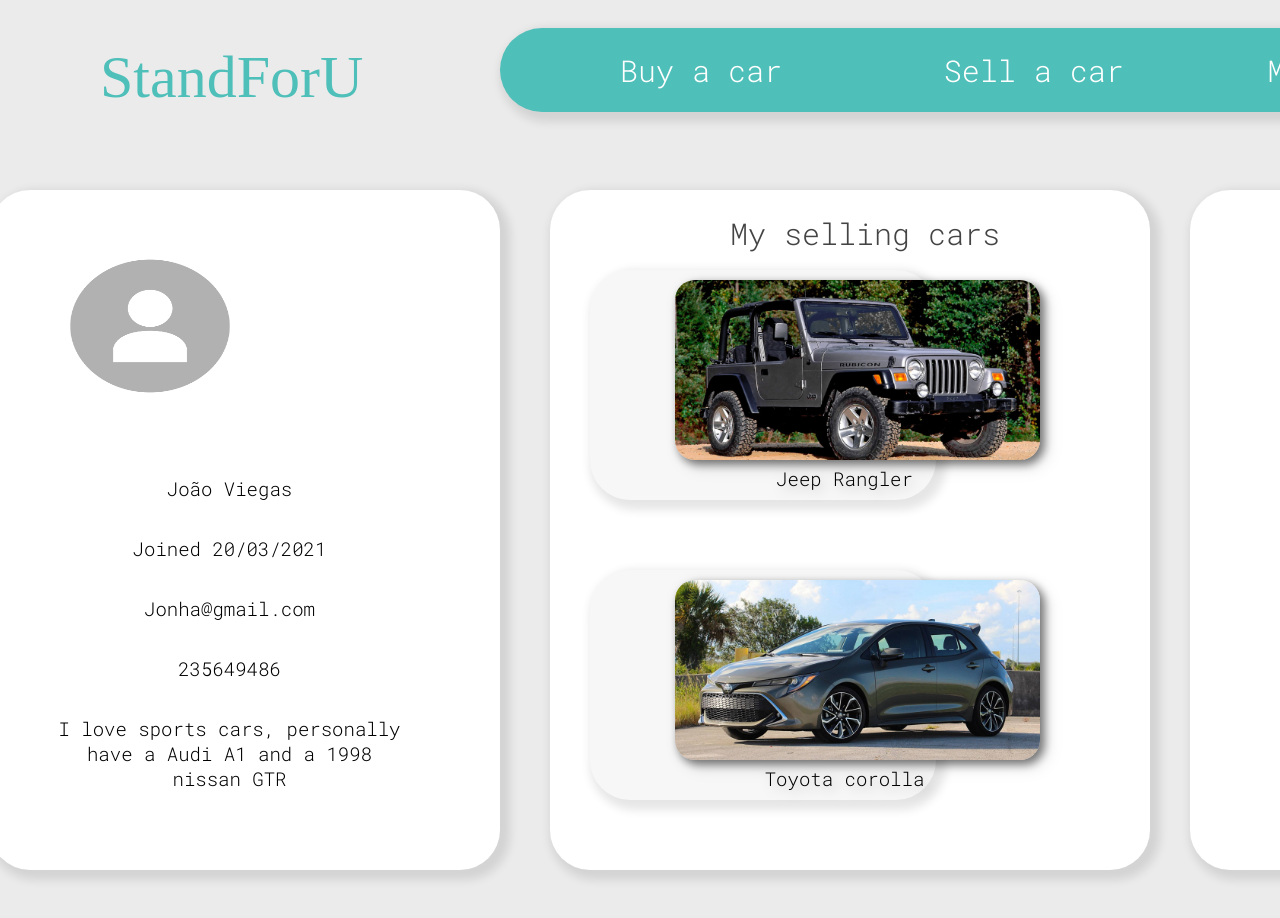
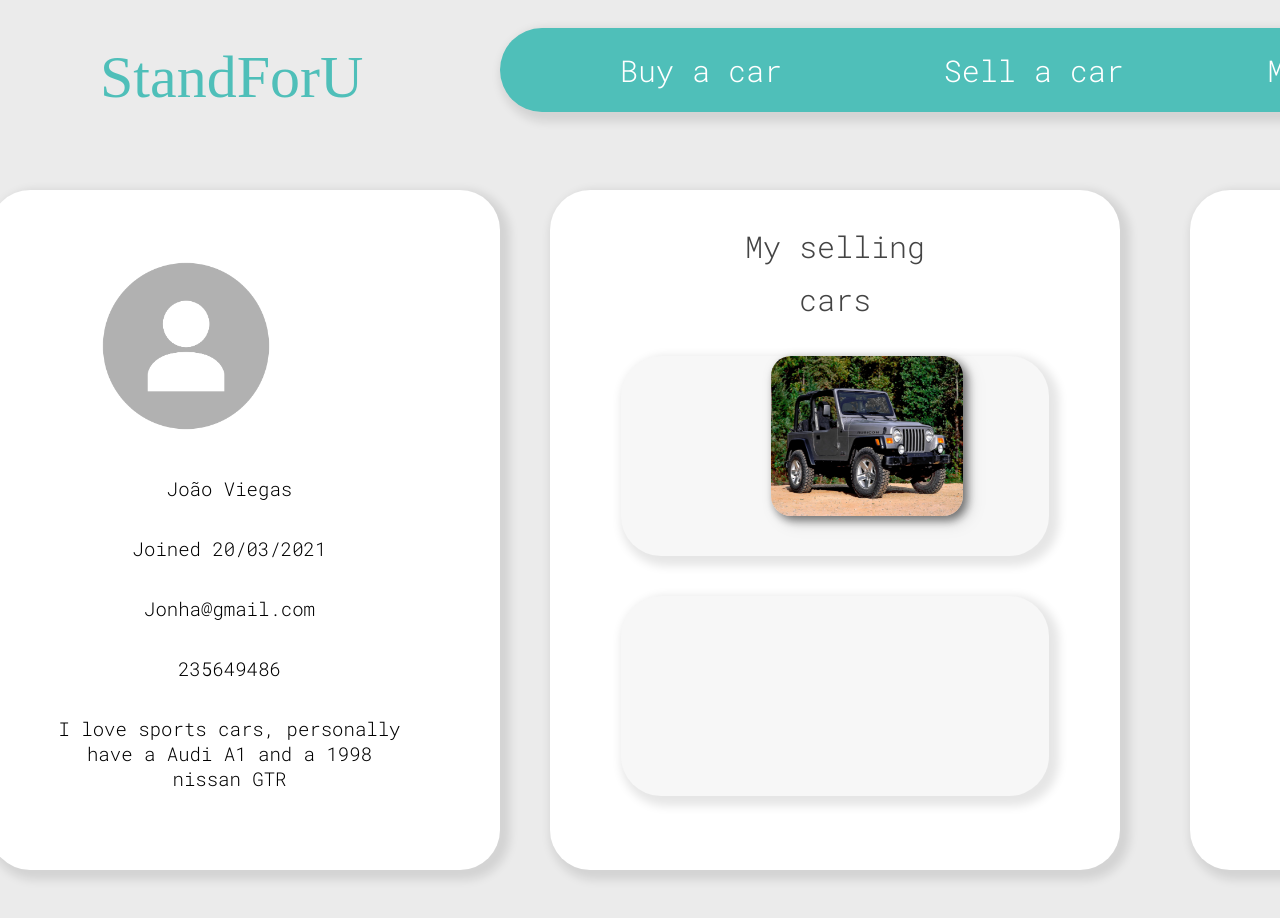
Before and after one commit to JoaoantonioViegas/StandForU, a React (Create React App) app in the folder standforu/: page /Profile in a window 1280 px wide. Shown: the top 918 px of the page. Built offline with nearby package versions, Linux system fonts and the light colour scheme; a web font is replaced by a local one.

Commit message:
profileupd

```diff
--- a/standforu/src/components/layout/CarDiv.css
+++ b/standforu/src/components/layout/CarDiv.css
@@ -16,7 +16,7 @@
   min-height: 300px;
   padding-top: 10px;
   padding-left: 5px;
-  padding-right: 5px;
+  padding-right: 5zpx;
   width: 275px;
 }
 
--- a/standforu/src/components/pages/Makeareview.js
+++ b/standforu/src/components/pages/Makeareview.js
@@ -7,6 +7,7 @@ function Makeareview() {
         <Navbar link="makeareview"/>
         <h1>Makeareview</h1>
     </div>
+
   )
 }
 
--- a/standforu/src/components/pages/Profile.css
+++ b/standforu/src/components/pages/Profile.css
@@ -19,7 +19,7 @@
 
 .mycars{
     position: absolute;
-    width: 600px;
+    width: 570px;
     height: 680px;
     left: 550px;
     top: 190px;
@@ -128,12 +128,10 @@ color: #000000;
 }
 
 .myselcars{
-    position: absolute;
-width: 380px;
-height: 86px;
-left: 180px;
-top: -20px;
-
+align-items: center;
+padding-top: 10px;
+padding-left: 150px;
+padding-right: 150px;
 font-family: 'Roboto Mono';
 font-style: normal;
 font-weight: 300;
@@ -147,33 +145,36 @@ color: #444444;
 }
 
 .my1car{
-    position: absolute;
-    width: 27vw;
-    height: 230px;
-    left: 40px;
-    top: 80px;
+    align-items: center;
+    position: relative;
+    margin:auto;
+    top: 10px;
+    padding-left: 150px;
+    padding-right: 150px;
+    width: 10vw;
+    height: 25vh;
 
     background: #F7F7F7;
     box-shadow: 5px 5px 10px 5px rgba(0, 0, 0, 0.1);
     border-radius: 40px;
 }
 .car1{
-    position: absolute;
-    width: 400px;
-    height: 100px;
-    left: -15px;
-    top: -10px;
-
+    align-items: center;
+    display:block;
+    margin:auto;
     filter: drop-shadow(4px 4px 6px rgba(0, 0, 0, 0.25));
     border-radius: 20px;
     }
 
 .my2car{
-    position: absolute;
-    width: 27vw;
-    height: 230px;
-    left: 40px;
-    top: 380px;
+    align-items: center;
+    position: relative;
+    margin:auto;
+    top: 50px;
+    padding-left: 150px;
+    padding-right: 150px;
+    width: 10vw;
+    height: 25vh;
 
     background: #F7F7F7;
     box-shadow: 5px 5px 10px 5px rgba(0, 0, 0, 0.1);
@@ -191,12 +192,15 @@ color: #444444;
     }
 
 .imageprofcar{
-    align-self: flex-center;
-    margin-left: 100px;
-    margin-top: 20px;
-    height: 180px;
-    object-fit: cover;
-    width: 365px;
+    /* position: relative;
+    align-items: center; */
+    display: block;
+    margin-right: 30%;
+    top: 10px;
+    /* padding-left: 0px;
+    padding-right: 0px; */
+    width: 15vw;
+    height: 20vh;
     border-radius: 20px;
     box-shadow: 4px 4px 8px rgba(0, 0, 0, 0.411);
 }
@@ -220,9 +224,9 @@ color: #444444;
 
 .fotoperfil{
         position: absolute;
-        width: 15vw;
-        height: 20vh;
-        left: 5vw;
+        width: 200px;
+        height: 200px;
+        left: 7.5vw;
         top: 7vh;
 
 }
--- a/standforu/src/components/pages/Profile.js
+++ b/standforu/src/components/pages/Profile.js
@@ -24,14 +24,14 @@ function Profile (){
                     <div className="my1car">
                         <div className="car1">
                             <img src={car1} alt="car1" className="imageprofcar"/>
-                            <h2 className="letrascarro1">Jeep Rangler</h2>
+                            {/* <h2 className="letrascarro1">Jeep Rangler</h2> */}
                         </div>
                     </div>
                     <div className="my2car">
-                        <div className="car1">
+                        {/* <div className="car1">
                             <img src={car2} alt="car1" className="imageprofcar"/>
                             <h2 className="letrascarro1">Toyota corolla</h2>
-                        </div>
+                        </div> */}
                     </div>
             </div>
             <div className="myreviews">
```
